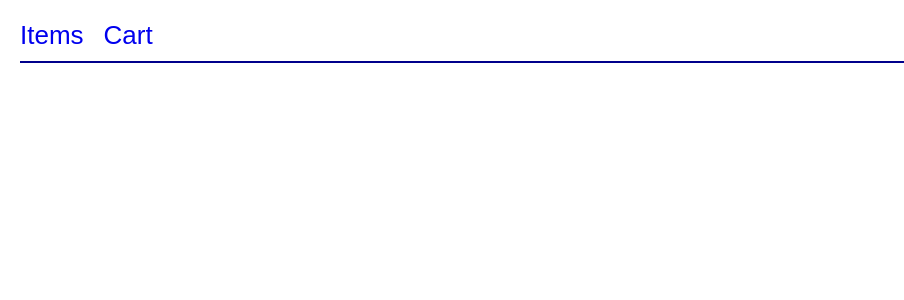
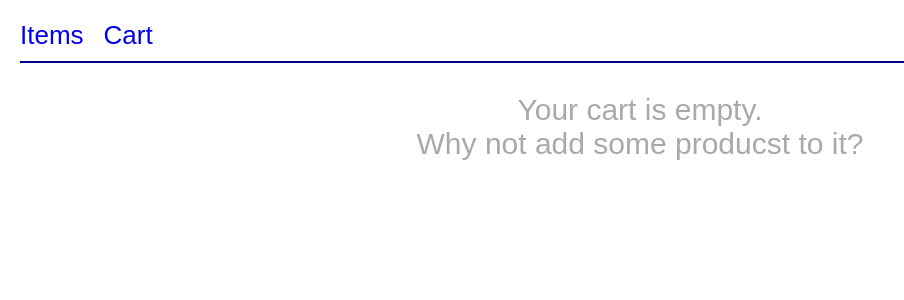
Before and after one commit to mavisluan/shopping_cart, a React (Create React App) app: page /cart in a window 1280 px wide. Shown: the top 300 px of the page, without its empty margins (0-904 px from the left). Built offline with nearby package versions, Linux system fonts and the light colour scheme.

Commit message:
show total price and empty message

```diff
--- a/src/App.css
+++ b/src/App.css
@@ -47,6 +47,12 @@
   margin-bottom: 10px;
 }
 
+.item-price {
+  display: flex;
+  flex-direction: column;
+  align-items: flex-end
+}
+
 .item-price > div {
   padding-top: 5px;
 }
@@ -78,3 +84,16 @@
   width: 28px;
   height: 28px;
 }
+
+.total-cost {
+  font-size: 24px;
+  position: absolute;
+  right: 40px;
+}
+
+.empty-message {
+  font-size: 30px;
+  color: darkgray;
+  text-align: center;
+  padding-top: 10px;
+}
--- a/src/CartPage.js
+++ b/src/CartPage.js
@@ -1,5 +1,6 @@
 import React from 'react'
 import Item from './Item'
+import TotalCost from './TotalCost'
 
 const CartPage = ({items, onAddToCart, onRemoveFromCart}) => (
     <div className='cart'>
@@ -14,6 +15,9 @@ const CartPage = ({items, onAddToCart, onRemoveFromCart}) => (
                 </Item>
             </div>
         ))}
+        <div>
+            <TotalCost items={items} />
+        </div>
     </div>
 )
 
--- /dev/null
+++ b/src/TotalCost.js
@@ -0,0 +1,17 @@
+import React from 'react'
+
+const TotalCost = ({ items }) => {
+    let total = items.reduce((total, item) => ( total += item.price * item.count), 0)
+
+    return (
+        total === 0 ?
+        <div className='empty-message'>
+            Your cart is empty.
+            <br/>
+            Why not add some producst to it?
+        </div> :
+        <div className='total-cost'>Total: ${total}</div>
+    )
+}
+
+export default TotalCost
```
